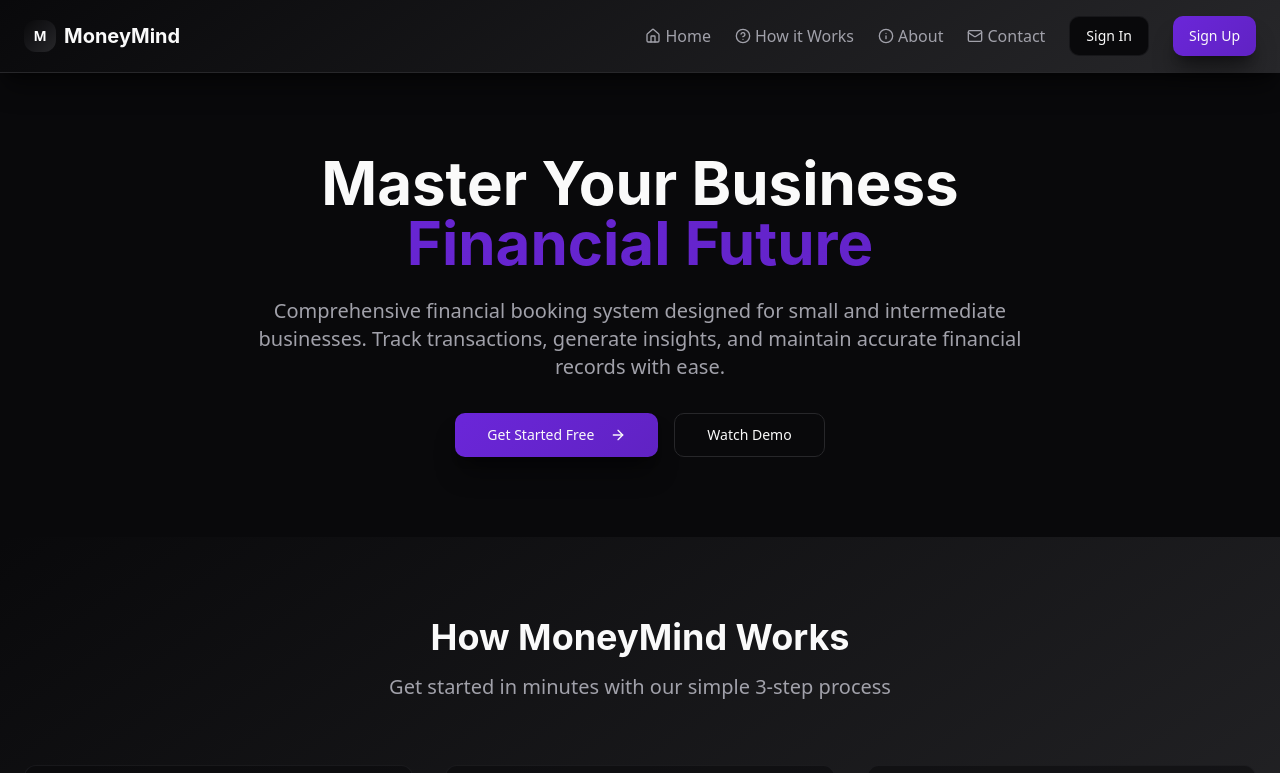
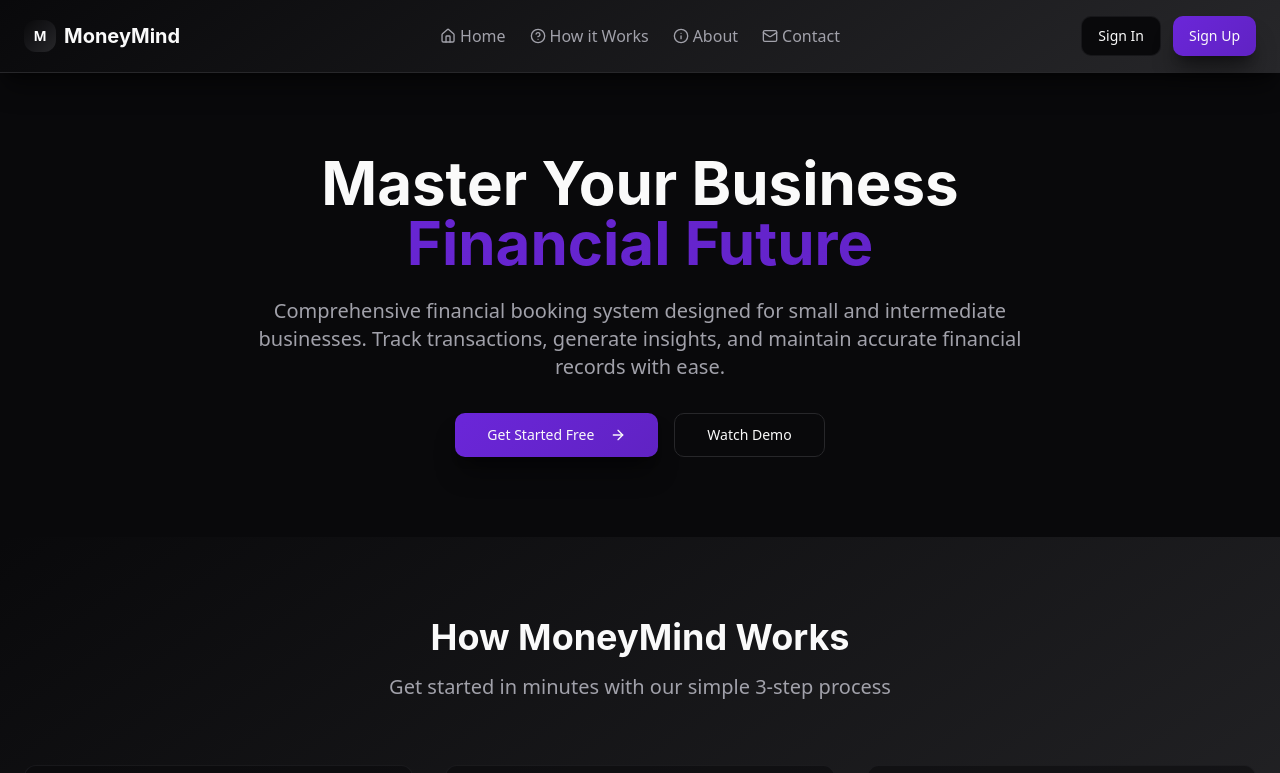
Before and after one commit to Diboe1601/Money_Mind, a React (Vite) app: page / in a window 1280 px wide. Shown: the top 773 px of the page. Built offline with nearby package versions, Linux system fonts and the light colour scheme; the HTML template or start-up script is replaced by a standard one.

Commit message:
Center navigation links

```diff
--- a/src/pages/Landing.tsx
+++ b/src/pages/Landing.tsx
@@ -36,35 +36,38 @@ const Landing = () => {
             <h1 className="text-xl font-bold font-heading text-foreground">MoneyMind</h1>
           </div>
 
-          <div className="flex items-center gap-6">
+          <div className="absolute left-1/2 transform -translate-x-1/2 hidden md:flex items-center gap-6">
             <button
               onClick={() => scrollToSection('home')}
               className="flex items-center space-x-1 text-muted-foreground hover:text-primary transition-colors"
             >
               <Home className="h-4 w-4" />
-              <span className="hidden sm:inline">Home</span>
+              <span>Home</span>
             </button>
             <button
               onClick={() => scrollToSection('how-it-works')}
               className="flex items-center space-x-1 text-muted-foreground hover:text-primary transition-colors"
             >
               <HelpCircle className="h-4 w-4" />
-              <span className="hidden sm:inline">How it Works</span>
+              <span>How it Works</span>
             </button>
             <button
               onClick={() => scrollToSection('about')}
               className="flex items-center space-x-1 text-muted-foreground hover:text-primary transition-colors"
             >
               <Info className="h-4 w-4" />
-              <span className="hidden sm:inline">About</span>
+              <span>About</span>
             </button>
             <button
               onClick={() => scrollToSection('contact')}
               className="flex items-center space-x-1 text-muted-foreground hover:text-primary transition-colors"
             >
               <Mail className="h-4 w-4" />
-              <span className="hidden sm:inline">Contact</span>
+              <span>Contact</span>
             </button>
+          </div>
+
+          <div className="flex items-center gap-3">
             <Link to="/auth">
               <Button variant="outline" className="border-border/50 hover:bg-background/10">
                 Sign In
```
